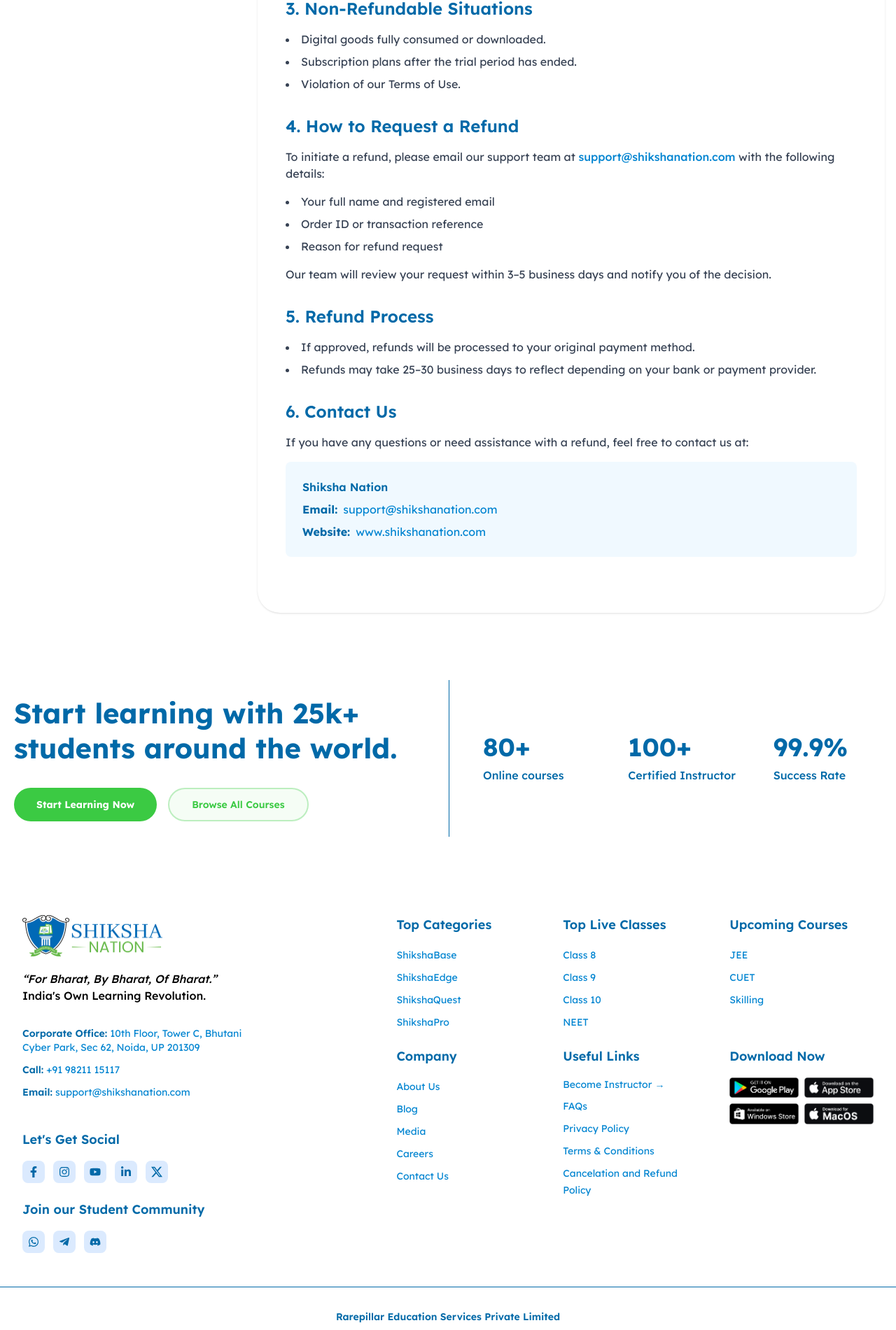
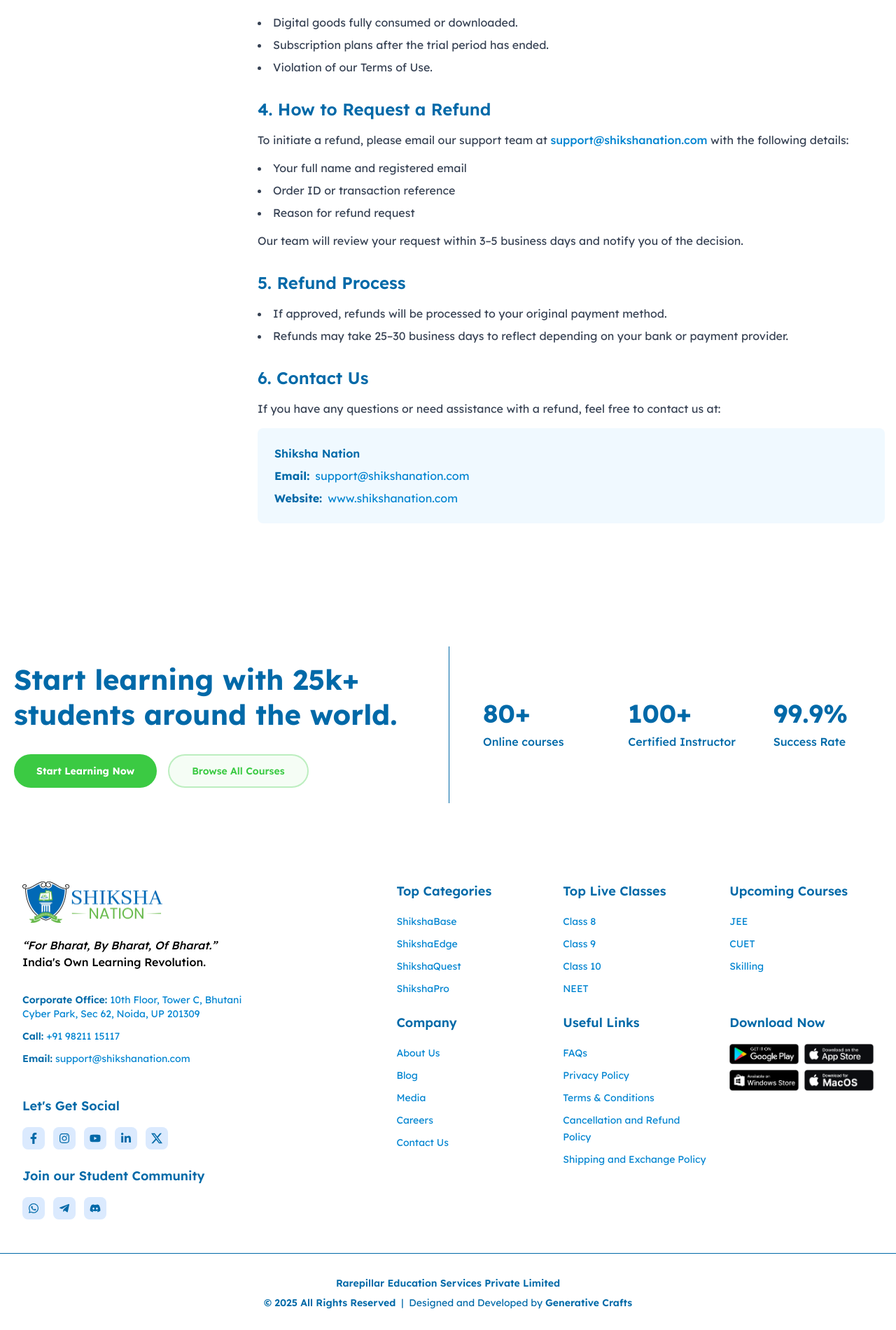
Before and after one commit to shikshanationdev/web, a Next.js app: page /cancellation-and-refund-policy in a window 1280 px wide. Shown: the part 868-2769 px from the top of the page at 70% size. Built offline with nearby package versions, Linux system fonts and the light colour scheme.

Commit message:
feat: remove 'Become Instructor' link from footer and add 'Shipping and Exchange Policy' link; create shipping and exchange policy page with content and layout

```diff
--- a/footer.html
+++ b/footer.html
@@ -572,10 +572,6 @@
               <div class="footer-column">
                 <h3 class="column-title">Useful Links</h3>
                 <ul class="column-list">
-                  <li class="flex-row-arrow">
-                    <a href="/careers/" class="column-link">Become Instructor</a>
-                    <span class="arrow">→</span>
-                  </li>
                   <li><a href="/faqs" class="column-link">FAQs</a></li>
                   <li><a href="/privacy-policy" class="column-link">Privacy Policy</a></li>
                   <li><a href="/terms-conditions" class="column-link">Terms & Conditions</a></li>
--- a/src/app/cancellation-and-refund-policy/page.tsx
+++ b/src/app/cancellation-and-refund-policy/page.tsx
@@ -27,7 +27,7 @@
               <TableOfContents />
             </div>
 
-            <div className="bg-white rounded-4xl shadow-sm">
+            <div className="bg-white rounded-4xl">
               <RefundPolicyContent />
             </div>
           </main>
--- a/src/app/shipping-exchange-policy/page.tsx
+++ b/src/app/shipping-and-exchange-policy/page.tsx
@@ -27,7 +27,7 @@
               <TableOfContents />
             </div>
 
-            <div className="bg-white rounded-4xl shadow-sm">
+            <div className="bg-white rounded-4xl">
               <ShippingExchangePolicyContent />
             </div>
           </main>
--- a/src/components/Footer.tsx
+++ b/src/components/Footer.tsx
@@ -327,15 +327,6 @@
                     Useful Links
                   </h3>
                   <ul className="space-y-2">
-                    <li className="flex items-center gap-1">
-                      <Link
-                        href="/careers"
-                        className="hover:underline text-sm transition-colors duration-200 text-sky-600"
-                      >
-                        Become Instructor
-                      </Link>
-                      <span className="text-sm text-sky-600">→</span>
-                    </li>
                     <li>
                       <Link
                         href="/faqs"
@@ -367,6 +358,16 @@
                       >
                         Cancellation and Refund Policy
                       </Link>
+                    </li>
+                    <li>
+                      <Link
+
+                        href="/shipping-and-exchange-policy"
+                        className="hover:underline text-sm transition-colors duration-200 text-sky-600"
+                      >
+                        Shipping and Exchange Policy
+                      </Link>
+
                     </li>
                   </ul>
                 </div>
@@ -568,15 +569,6 @@
                     Useful Links
                   </h3>
                   <ul className="space-y-2">
-                    <li className="flex items-center gap-1">
-                      <Link
-                        href="/careers"
-                        className="hover:underline text-sm transition-colors duration-200 text-sky-600"
-                      >
-                        Become Instructor
-                      </Link>
-                      <span className="text-sm text-sky-600">→</span>
-                    </li>
                     <li>
                       <Link
                         href="/faqs"
@@ -606,7 +598,15 @@
                         href="/cancellation-and-refund-policy"
                         className="hover:underline text-sm transition-colors duration-200 text-sky-600"
                       >
-                        Cancelation and Refund Policy
+                        Cancellation and Refund Policy
+                      </Link>
+                    </li>
+                    <li>
+                      <Link
+                        href="/shipping-and-exchange-policy"
+                        className="hover:underline text-sm transition-colors duration-200 text-sky-600"
+                      >
+                        Shipping and Exchange Policy
                       </Link>
                     </li>
                   </ul>
--- a/src/components/refund/RefundPolicyContent.tsx
+++ b/src/components/refund/RefundPolicyContent.tsx
@@ -3,7 +3,7 @@
 
 const RefundPolicyContent: React.FC = () => {
   return (
-    <div className="max-w-6xl mx-auto px-10 py-12">
+    <div className="max-w-6xl mx-auto py-12">
       <div className="max-w-none">
         <p className="mb-8 text-gray-600">
           <strong>Effective Date:</strong> 24 September 2025
--- a/src/components/shipping/ShippingExchangePolicyContent.tsx
+++ b/src/components/shipping/ShippingExchangePolicyContent.tsx
@@ -3,7 +3,7 @@
 
 const ShippingExchangePolicyContent: React.FC = () => {
   return (
-    <div className="max-w-6xl mx-auto px-10 py-12">
+    <div className="max-w-6xl mx-auto py-12">
       <div className="max-w-none">
         <p className="mb-8 text-gray-600">
           <strong>Effective Date:</strong> 24 September 2025
```
